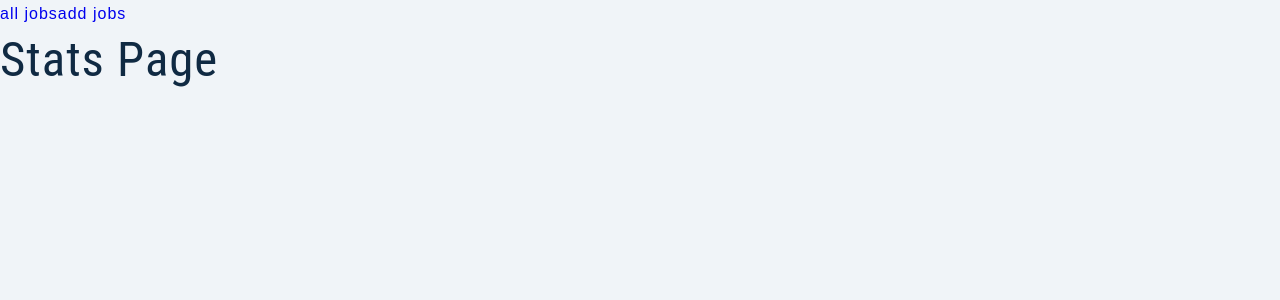
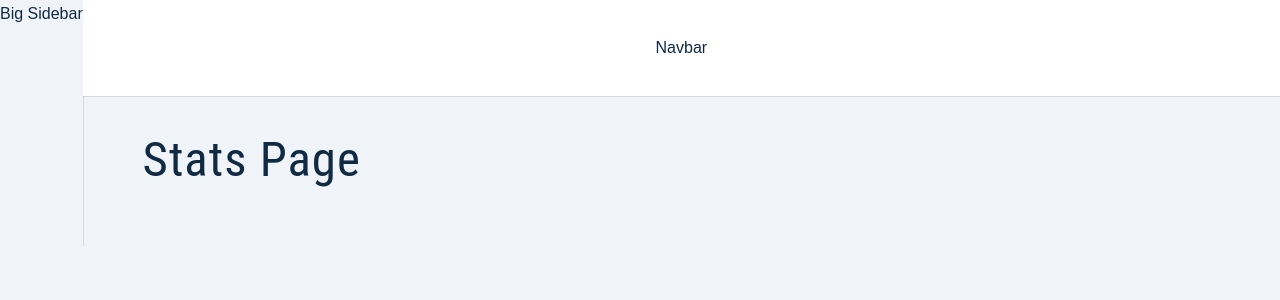
Before and after one commit to lkagan/jobify-client, a React (Create React App) app in the folder client/: page / in a window 1280 px wide. Shown: the top 300 px of the page. Built offline with nearby package versions, Linux system fonts and the light colour scheme; sample sign-in values are in the browser's storage.

Commit message:
Use components for page parts of shared layout

```diff
--- /dev/null
+++ b/client/src/components/BigSidebar.js
@@ -0,0 +1,12 @@
+import React from 'react';
+import Wrapper from "../assets/wrappers/BigSidebar";
+
+const BigSidebar = () => {
+    return (
+        <Wrapper>
+            Big Sidebar
+        </Wrapper>
+    );
+};
+
+export default BigSidebar;
--- /dev/null
+++ b/client/src/components/Navbar.js
@@ -0,0 +1,12 @@
+import React from 'react';
+import Wrapper from "../assets/wrappers/Navbar";
+
+const Navbar = () => {
+    return (
+        <Wrapper>
+            Navbar
+        </Wrapper>
+    );
+};
+
+export default Navbar;
--- /dev/null
+++ b/client/src/components/SmallSidebar.js
@@ -0,0 +1,12 @@
+import React from 'react';
+import Wrapper from '../assets/wrappers/SmallSidebar';
+
+const SmallSidebar = () => {
+    return (
+        <Wrapper>
+           Small Sidebar
+        </Wrapper>
+    );
+};
+
+export default SmallSidebar;
--- a/client/src/components/index.js
+++ b/client/src/components/index.js
@@ -1,5 +1,8 @@
 import Logo from './Logo';
 import FormRow from './FormRow';
 import Alert from './Alert';
+import Navbar from './Navbar';
+import BigSidebar from "./BigSidebar";
+import SmallSidebar from "./SmallSidebar";
 
-export { Logo, FormRow, Alert };
+export { Logo, FormRow, Alert, Navbar, BigSidebar, SmallSidebar };
--- a/client/src/pages/dashboard/SharedLayout.js
+++ b/client/src/pages/dashboard/SharedLayout.js
@@ -2,16 +2,22 @@ import React from 'react';
 import {Outlet, Link} from "react-router-dom";
 import Wrapper from "../../assets/wrappers/SharedLayout";
 import ProtectedRoute from "../ProtectedRoute";
+import { Navbar, SmallSidebar, BigSidebar } from "../../components/";
 
 const SharedLayout = () => {
     return (
         <ProtectedRoute>
             <Wrapper>
-                <nav>
-                    <Link to={ "all-jobs" }>all jobs</Link>
-                    <Link to={ "add-job" }>add jobs</Link>
-                </nav>
-                <Outlet/>
+                <main className="dashboard">
+                    <SmallSidebar />
+                    <BigSidebar />
+                    <div>
+                        <Navbar />
+                        <div className="dashboard-page">
+                            <Outlet/>
+                        </div>
+                    </div>
+                </main>
             </Wrapper>
         </ProtectedRoute>
     );
```
